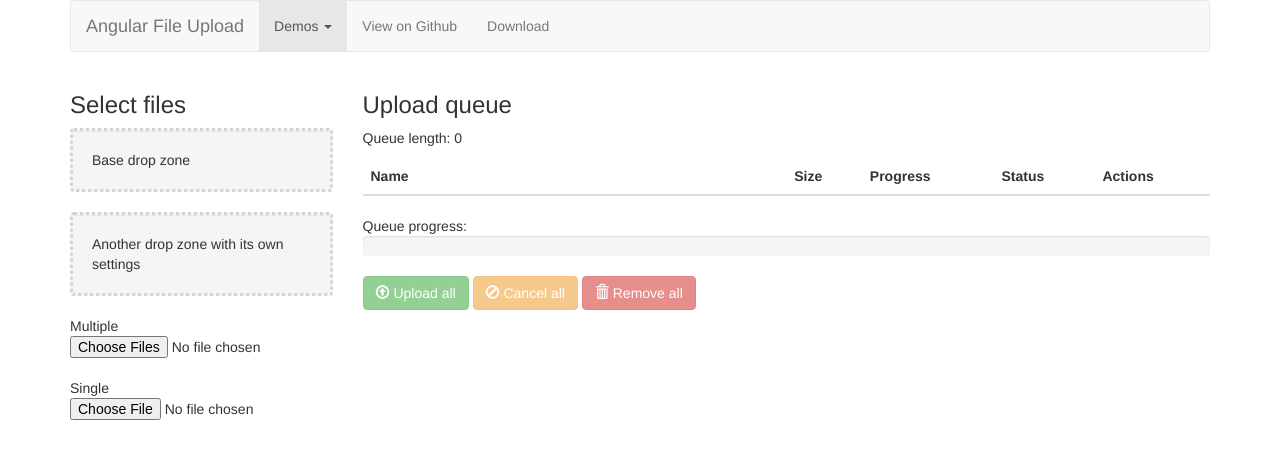
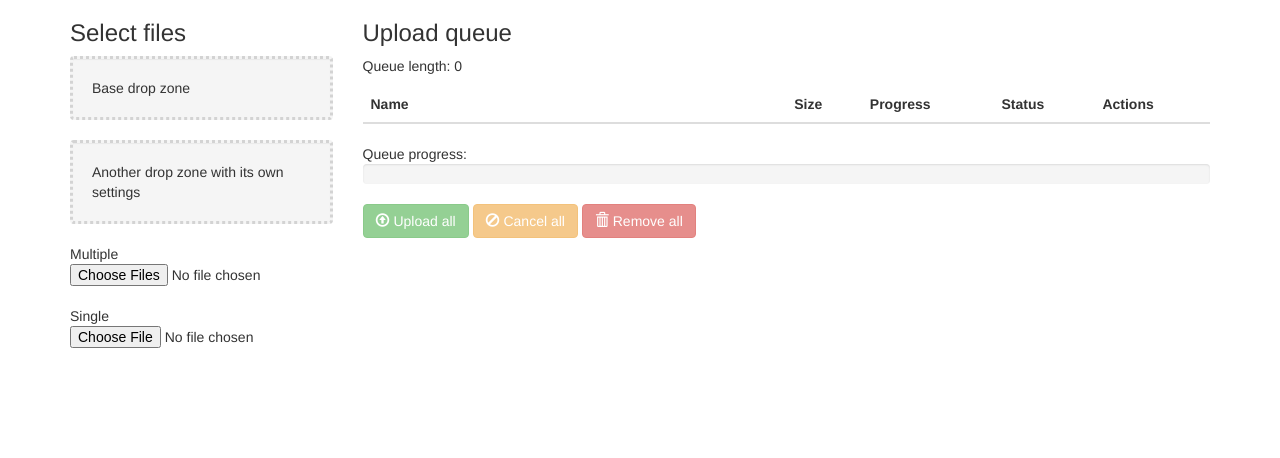
Before and after one commit to jcadruvi/BoxApi, a plain HTML site: page index.html in a window 1280 px wide. Drawn offline with nearby package versions, Linux system fonts and the light colour scheme.

Commit message:
Removed html I do not need.

```diff
--- a/index.html
+++ b/index.html
@@ -19,26 +19,6 @@
     <body ng-controller="AppController" nv-file-drop="" uploader="uploader" filters="queueLimit, customFilter">
 
         <div class="container">
-
-            <div class="navbar navbar-default">
-                <div class="navbar-header">
-                    <a class="navbar-brand" href="https://github.com/nervgh/angular-file-upload">Angular File Upload</a>
-                </div>
-                <div class="navbar-collapse collapse">
-                    <ul class="nav navbar-nav">
-                        <li class="active dropdown">
-                            <a href="#" class="dropdown-toggle" data-toggle="dropdown">Demos <b class="caret"></b></a>
-                            <ul class="dropdown-menu">
-                                <li class="active"><a href="#">Simple example</a></li>
-                                <li><a href="../image-preview">Uploads only images (with canvas preview)</a></li>
-                                <li><a href="../without-bootstrap">Without bootstrap example</a></li>
-                            </ul>
-                        </li>
-                        <li><a href="https://github.com/nervgh/angular-file-upload">View on Github</a></li>
-                        <li><a href="https://raw.github.com/nervgh/angular-file-upload/master/angular-file-upload.min.js">Download</a></li>
-                    </ul>
-                </div>
-            </div>
 
             <div class="row">
 
```
